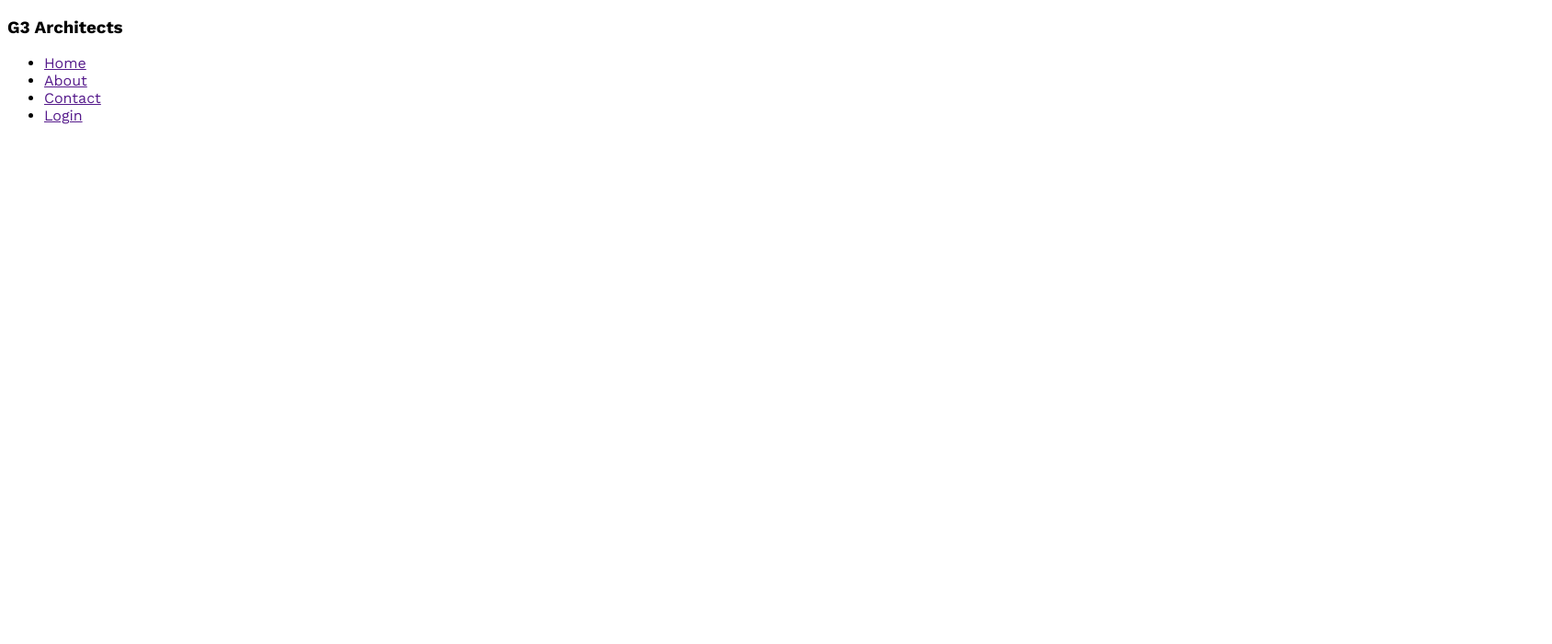
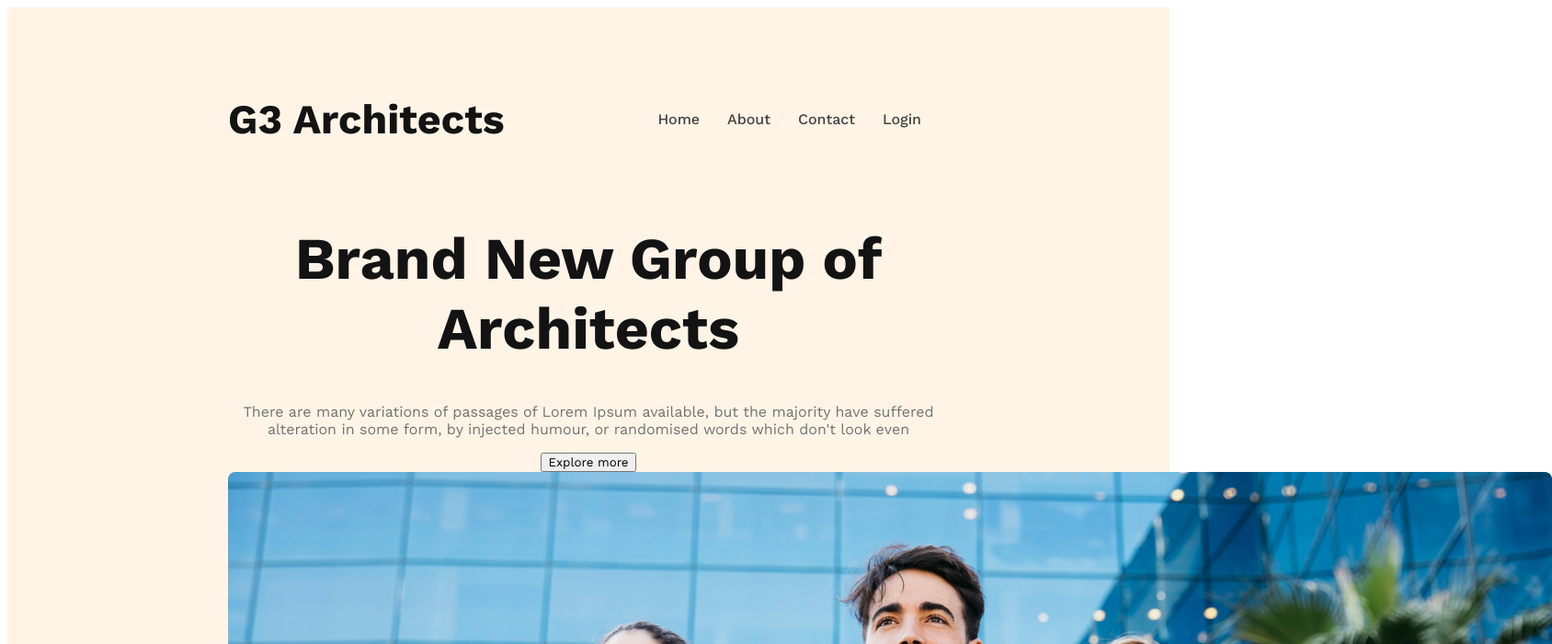
Before and after one commit to trishamoni99/g3-architects-website, a plain HTML site: page index.html in a window 1280 px wide. Shown: the top 700 px of the page at 92% size, 1688 px wide, since content can reach past the window. Drawn offline with nearby package versions, Linux system fonts and the light colour scheme.

Commit message:
banner content added

```diff
--- a/index.html
+++ b/index.html
@@ -9,7 +9,7 @@
 <body>
     <header>
         <nav>
-            <h3>G3 Architects</h3>
+            <h3 class="nav-title">G3 Architects</h3>
             <ul>
                <li><a href="">Home</a></li>
                <li><a href="">About</a></li>
@@ -17,6 +17,15 @@
                <li><a href="">Login</a></li>
             </ul>
         </nav>
+        <div class="banner">
+          <div class="banner-content">
+            <h1 class="banner-title">Brand New Group of Architects </h1>
+            <p class="banner-description">There are many variations of passages of Lorem Ipsum available, but the majority have suffered alteration in some form, by injected humour, or randomised words which don't look even</p>
+            <button class="btn-primary">Explore more</button>
+          </div>
+        <img src="./image/banner.png" alt="">
+        </div>
+        </div>
 
     </header>
     <main>
--- a/style.css
+++ b/style.css
@@ -1,6 +1,60 @@
  /* work sans google fonts */
   @import url('https://fonts.googleapis.com/css2?family=Work+Sans:wght@400;500;600;700;800&display=swap');
+
+    /* shared style */
 
   *{
     font-family: 'Work Sans', sans-serif;
   }
+   .btn-primary{
+
+
+   }
+
+
+
+  /* header styles */
+  header{
+    background: rgba(255, 144, 14, 0.10);
+    padding: 50px 240px;
+  }
+  nav{
+    display: flex;
+    justify-content: space-between;
+    align-items:  center;
+  }
+.nav-title{
+  font-size: 2.8rem;
+  font-weight: 700;
+  color: #131313;
+}
+
+  nav > ul{
+    display: flex;
+  }
+  nav  li{
+    list-style: none;
+    margin-right: 30px;
+    font-weight: 500;
+    font-size: 1rem;
+  }
+  nav li a{
+    text-decoration: none;
+    color: #424242;
+  }
+  /* banner -style */
+
+  .banner-content{
+    max-width: 800px;
+    text-align: center;
+    margin: 0, auto;
+  }
+  .banner-title{
+    font-size: 4rem;
+    font-weight: 700;
+    color: #131313;
+  }
+  .banner-description{
+    color: #727272;
+
+  }
```
Also changed, not shown: image/architect.png (added), image/banner.png (added), image/icons/customers.png (added), image/icons/email.png (added), image/icons/projects.png (added), image/icons/ribon.png (added), image/sponsors/amazon.png (added), image/sponsors/figma.png (added), image/sponsors/google.png (added), image/sponsors/spotify.png (added), image/sponsors/telerama.png (added), image/team1.png (added), image/team2.png (added), image/team3.png (added), 1 more files.
